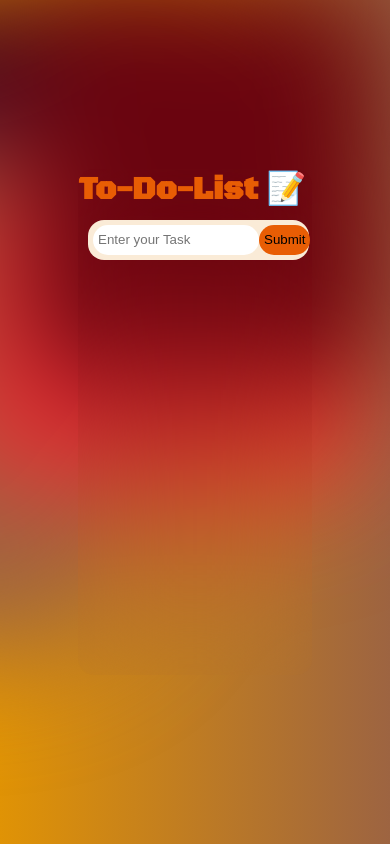
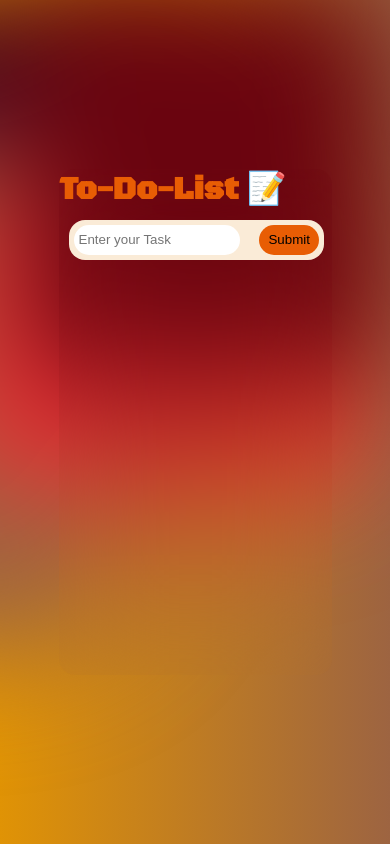
Before and after one commit to sattarge/To-Do-List, a plain HTML site: page index.html in a window 390 px wide. Drawn offline with Linux system fonts and the light colour scheme; a web font is replaced by a local one.

Commit message:
update css file

```diff
--- a/style.css
+++ b/style.css
@@ -203,7 +203,7 @@ body{
     .maincont {
     position: relative;
     height: 60vh;
-    width: 60vw;
+    width: 70vw;
     border-radius: 1rem;
     backdrop-filter: blur(50px);
     backface-visibility: visible;
```
